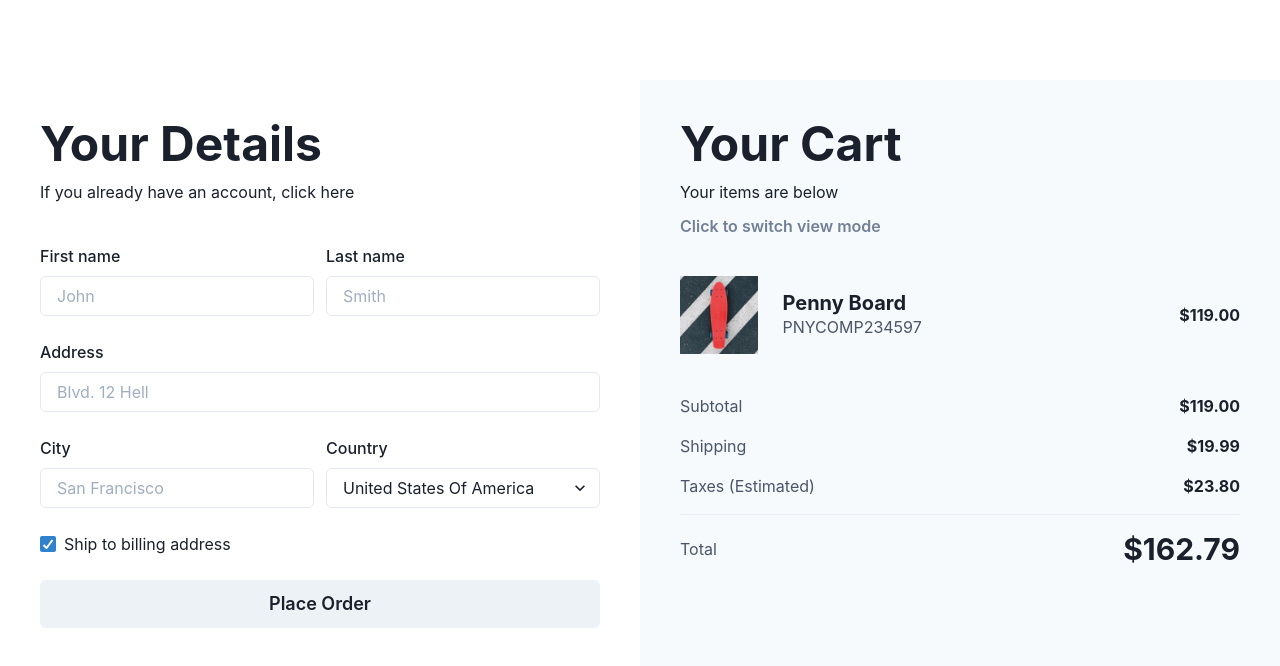
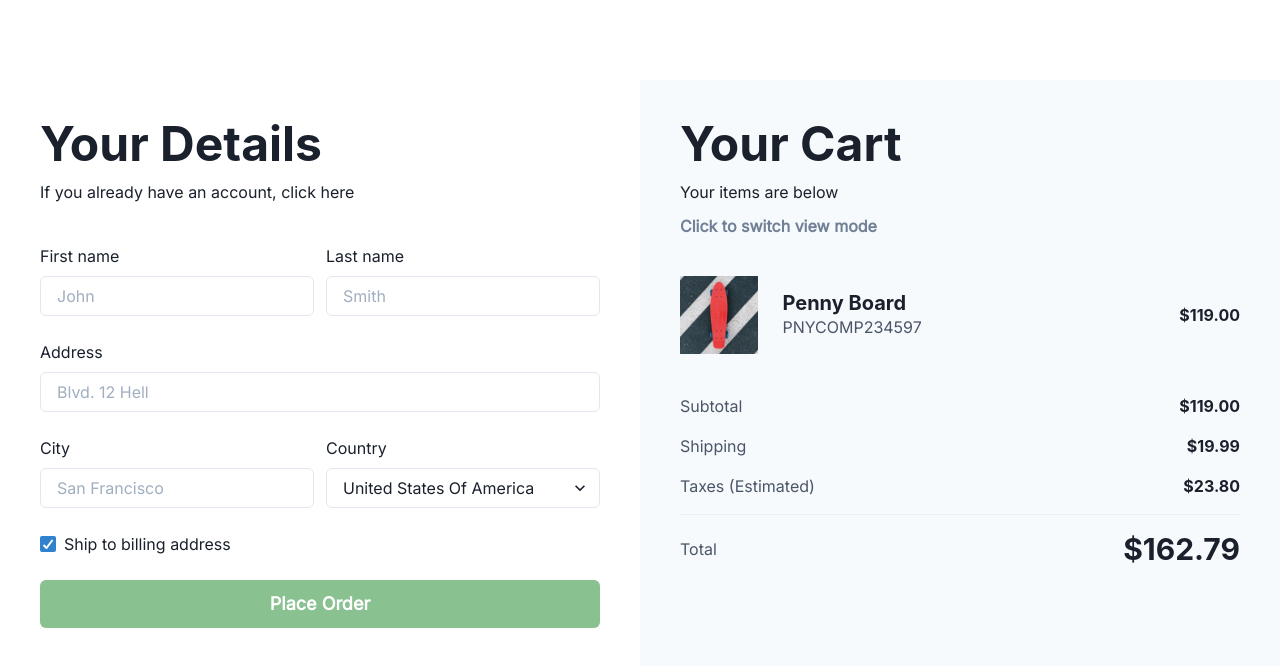
Before and after one commit to mojalil/chakra-checkout, a Next.js app: page / in a window 1280 px wide. Shown: the top 666 px of the page. Built offline with nearby package versions, Linux system fonts and the light colour scheme.

Commit message:
implemented theming

```diff
--- a/pages/_app.tsx
+++ b/pages/_app.tsx
@@ -1,10 +1,15 @@
-import { AppProps } from 'next/app';
-import { ChakraProvider } from '@chakra-ui/react';
+import { AppProps } from "next/app";
+import { ChakraProvider } from "@chakra-ui/react";
 
-const App = ({ Component, pageProps } : AppProps ) => {
-    return (<ChakraProvider>
-        <Component {...pageProps}></Component>
-    </ChakraProvider>)
-}
+import theme from "../src/theme";
+import "../src/theme/styles.css";
+
+const App = ({ Component, pageProps }: AppProps) => {
+  return (
+    <ChakraProvider theme={theme}>
+      <Component {...pageProps}></Component>
+    </ChakraProvider>
+  );
+};
 
 export default App;
--- a/src/sections/details.tsx
+++ b/src/sections/details.tsx
@@ -53,7 +53,7 @@ const Details = () => {
           <Checkbox defaultChecked>Ship to billing address</Checkbox>
         </GridItem>
         <GridItem colSpan={2}>
-          <Button size="lg" w="full">
+          <Button colorScheme="brand" size="lg" w="full">
             Place Order
           </Button>
         </GridItem>
--- /dev/null
+++ b/src/theme/index.ts
@@ -0,0 +1,17 @@
+import { extendTheme , theme as base} from "@chakra-ui/react";
+const theme = extendTheme({
+    colors: {
+        brand: {
+            500: '#8ac191',
+            600: '#71ab09',
+            700: '#578602'
+        }
+
+    },
+    fonts: {
+        heading: `Montserrat, ${base.fonts.heading}`,
+        body:  `Inter, ${base.fonts.body}`,
+    }
+
+});
+export default theme;
--- /dev/null
+++ b/src/theme/styles.css
@@ -0,0 +1 @@
+@import url("https://fonts.googleapis.com/css?family=Inter:400;Montserrat:700");
```
